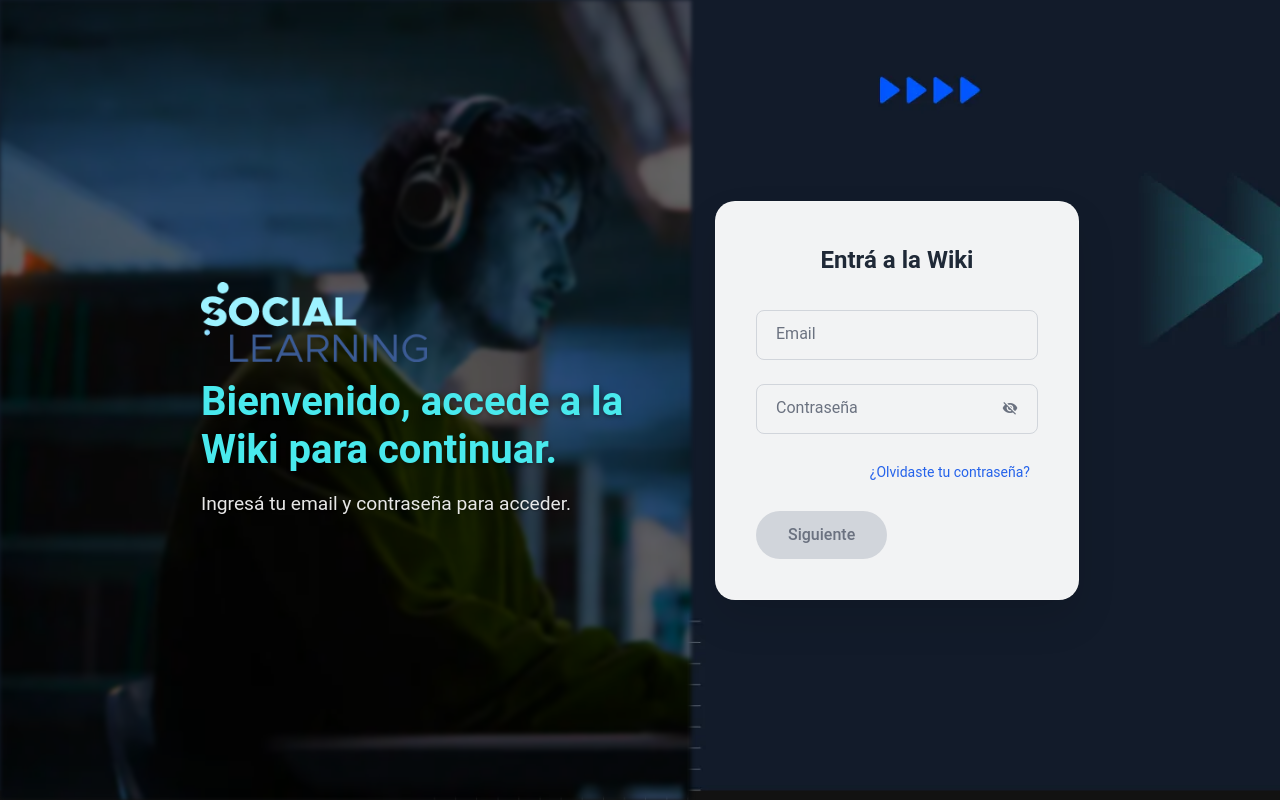
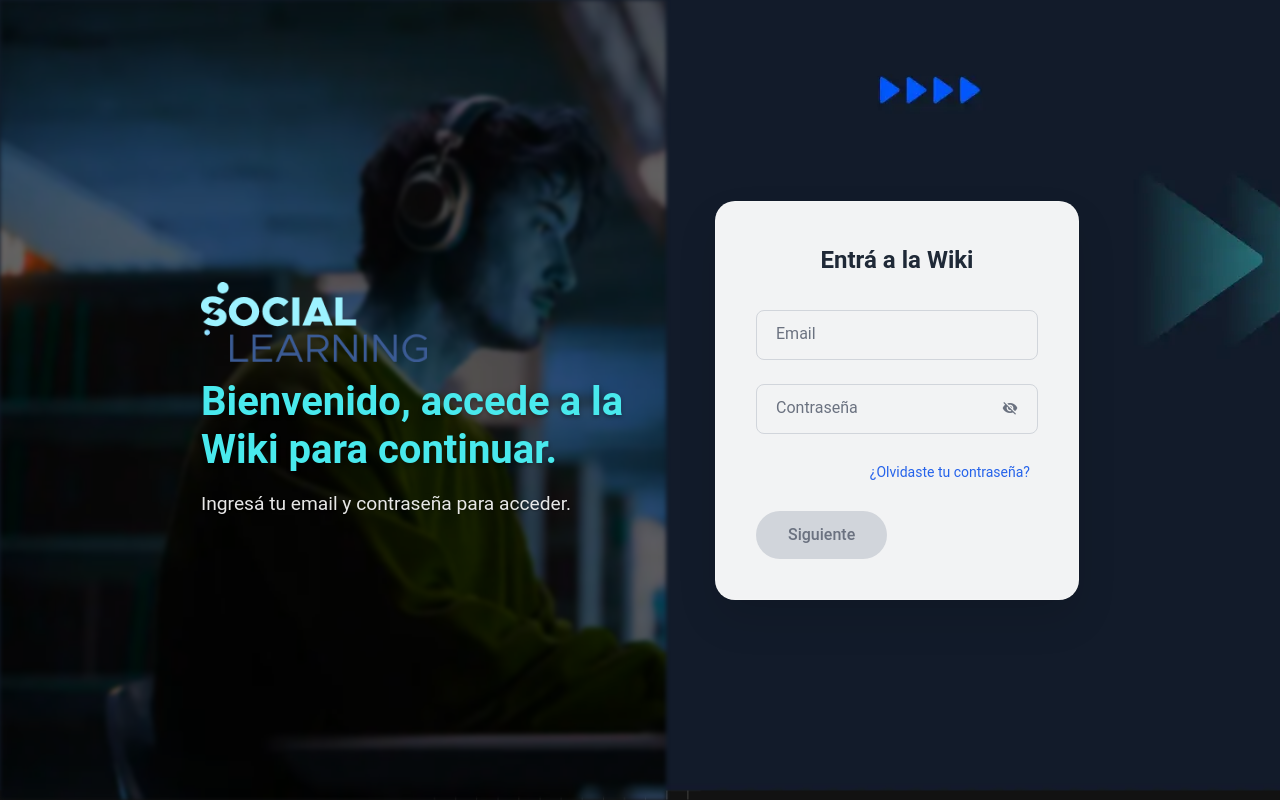
Before and after one commit to PracticaProfesionalizante/WikiFrontend, a Vue app: page /login in a window 1280 px wide. Built offline with nearby package versions, Linux system fonts and the light colour scheme.

Commit message:
feat: ajustar el ancho del contenedor de fondo en la vista de login

```diff
--- a/src/views/auth/LoginView.vue
+++ b/src/views/auth/LoginView.vue
@@ -406,7 +406,7 @@ if (authStore.authError) {
   position: absolute;
   top: 0;
   left: 0;
-  width: 54%;
+  width: 52%;
   height: 100%;
   background-image: url('@/components/assets/ui_images/user_studying.webp');
   background-size: cover;
```
Also changed, not shown: src/components/assets/teclab_fondo_login.webp.
